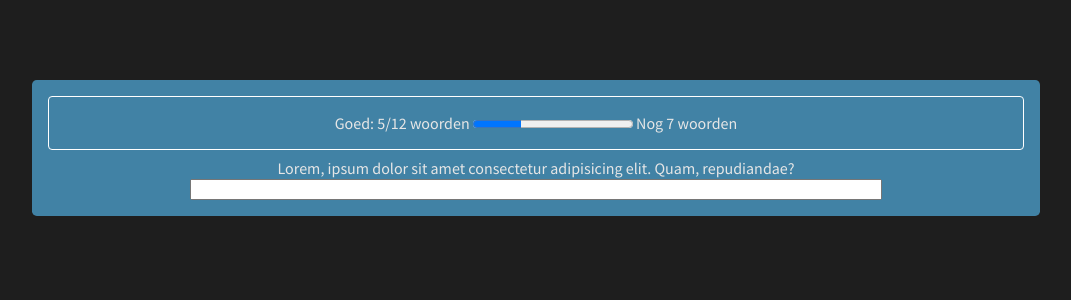
After one commit to juliavdkris/blokken, a Django app: page /leren in a window 1280 px wide. The commit adds this page. Shown: the top 300 px of the page, without its empty margins (104-1175 px from the left). Run offline with Django 3.2, Linux system fonts and the light colour scheme.

Commit message:
WIP: leren UI

```diff
--- a/blokken/urls.py
+++ b/blokken/urls.py
@@ -19,6 +19,7 @@ import core.views
 
 urlpatterns = [
 	path('', core.views.index),
+	path('leren', core.views.leren),
 
 	path('admin/', admin.site.urls),
 ]
--- /dev/null
+++ b/core/static/css/leren.css
@@ -0,0 +1,24 @@
+.leercontainer {
+	background-color: var(--accent-dark);
+	border-radius: 0.3em;
+	padding: 1em;
+	margin-top: 5em;
+
+	text-align: center;
+}
+
+.leercontainer .top {
+	/* background-color: var(--accent-lighter-dark); */
+	border: 0.1em solid white;
+	border-radius: 0.25em;
+	padding: 1em;
+	margin-bottom: 0.5em;
+}
+
+.leercontainer .question {
+
+}
+
+.leercontainer .answer {
+	width: 70%;
+}
--- a/core/static/css/main.css
+++ b/core/static/css/main.css
@@ -0,0 +1,18 @@
+@import url('https://fonts.googleapis.com/css?family=Source+Sans+Pro&display=swap');
+
+:root {
+	--background-dark: rgb(30, 30, 30); /* #181a1b */
+	--accent-dark: rgb(65, 130, 165);
+	/* --accent-lighter-dark: rgb(80, 145, 180); */
+	--color-dark: rgb(230, 230, 230);
+}
+
+body {
+	font-family: 'Source Sans Pro', sans-serif;
+	background-color: var(--background-dark);
+	color: var(--color-dark);
+}
+
+.container {
+	padding: 0 10vw;
+}
--- a/core/views.py
+++ b/core/views.py
@@ -4,3 +4,7 @@ from . import models
 
 def index(request):
 	return render(request, 'home.html')
+
+
+def leren(request):
+	return render(request, 'leren.html')
--- a/templates/base/generic.html
+++ b/templates/base/generic.html
@@ -3,8 +3,9 @@
 <!DOCTYPE html>
 <html>
 	<head>
-		<title>{% block title %}Snowfish{% endblock title %}</title>
-		<link rel="stylesheet" href="https://cdnjs.cloudflare.com/ajax/libs/milligram/1.3.0/milligram.min.css" integrity="sha256-Ro/wP8uUi8LR71kwIdilf78atpu8bTEwrK5ZotZo+Zc=" crossorigin="anonymous">
+		<title>{% block title %}Blokken{% endblock title %}</title>
+		{% comment %} <link rel="stylesheet" href="https://cdnjs.cloudflare.com/ajax/libs/milligram/1.3.0/milligram.min.css" integrity="sha256-Ro/wP8uUi8LR71kwIdilf78atpu8bTEwrK5ZotZo+Zc=" crossorigin="anonymous"> {% endcomment %}
+
 		<link rel="stylesheet" href="{% static 'css/main.css' %}">
 
 		{% block head %}{% endblock head %}
--- a/templates/home.html
+++ b/templates/home.html
@@ -1,4 +1,5 @@
 {% extends 'base/generic.html' %}
+
 
 {% block content %}
 	Lorem ipsum dolor sit, amet consectetur adipisicing elit. Quod voluptates, mollitia sint inventore eaque provident esse quos? Officia beatae eius quod quaerat illum voluptatem eum, nam iste quo? Deserunt cum, autem obcaecati omnis neque sit unde dolore illo vero repellendus, accusamus necessitatibus distinctio nobis reprehenderit iste veritatis ullam corrupti nam assumenda quis. Nobis consectetur officiis odio sint cupiditate aliquid nesciunt, sequi praesentium temporibus error harum culpa unde expedita suscipit, ipsa cumque impedit obcaecati omnis debitis. Amet ipsum asperiores placeat ipsam iste omnis repudiandae consequatur sint repellat quisquam optio sequi molestias nulla error commodi atque nostrum quae dolorum eos, sit vel sapiente assumenda. Corrupti voluptates culpa minus, maiores quos earum, delectus quas totam odit dolor quam nesciunt, esse sint asperiores sequi quo reiciendis nobis saepe adipisci id ipsum! Possimus quas beatae provident pariatur itaque corporis placeat ipsam. Vitae ex aut incidunt cum, eos cumque consequuntur, dolorum optio inventore quibusdam possimus id doloribus animi corporis quos sunt necessitatibus quia minima unde sint? Velit fuga sit tempora corporis voluptas nostrum maxime. Facilis odio tempora laborum, dolorum quia cupiditate enim magni. Suscipit sequi magnam reiciendis cumque sed provident tempora dolore, ducimus assumenda veritatis, libero, facilis voluptas voluptate obcaecati natus! Vero quia commodi ducimus omnis!
--- /dev/null
+++ b/templates/leren.html
@@ -0,0 +1,24 @@
+{% extends 'base/generic.html' %}
+{% load static %}
+
+
+{% block head %}
+	<link rel="stylesheet" href="{% static 'css/leren.css' %}">
+{% endblock head %}
+
+
+{% block content %}
+	<div class="leercontainer">
+		<div class="top">
+			Goed: 5/12 woorden
+			<progress value="30" max="100"></progress>
+			Nog 7 woorden
+		</div>
+
+		<div class="question">Lorem, ipsum dolor sit amet consectetur adipisicing elit. Quam, repudiandae?</div>
+
+		<input type="text" class="answer">
+	</div>
+
+	<script src="{% static 'js/leren.js' %}"></script>
+{% endblock content %}
```
Also changed, not shown: core/static/js/leren.js (added).
